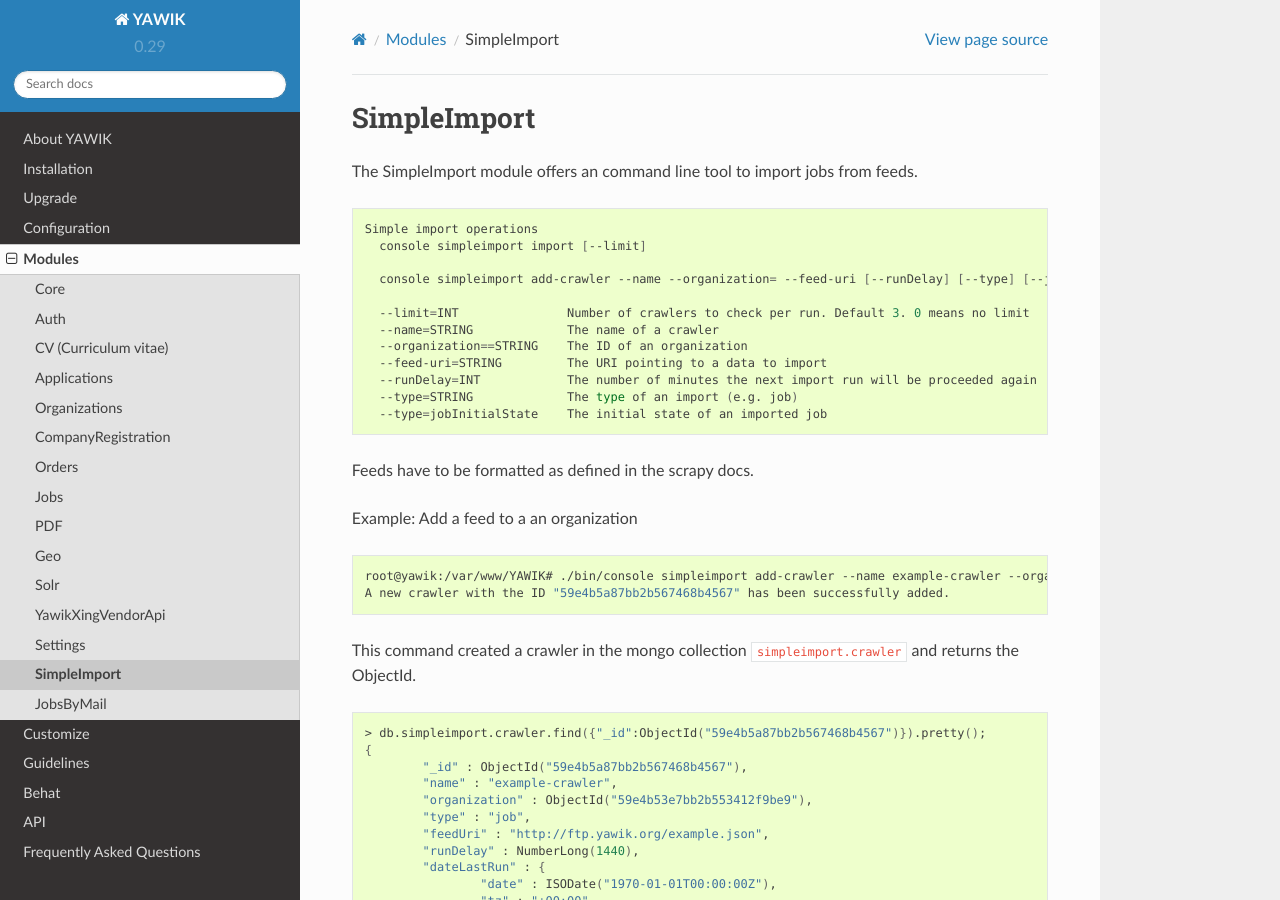
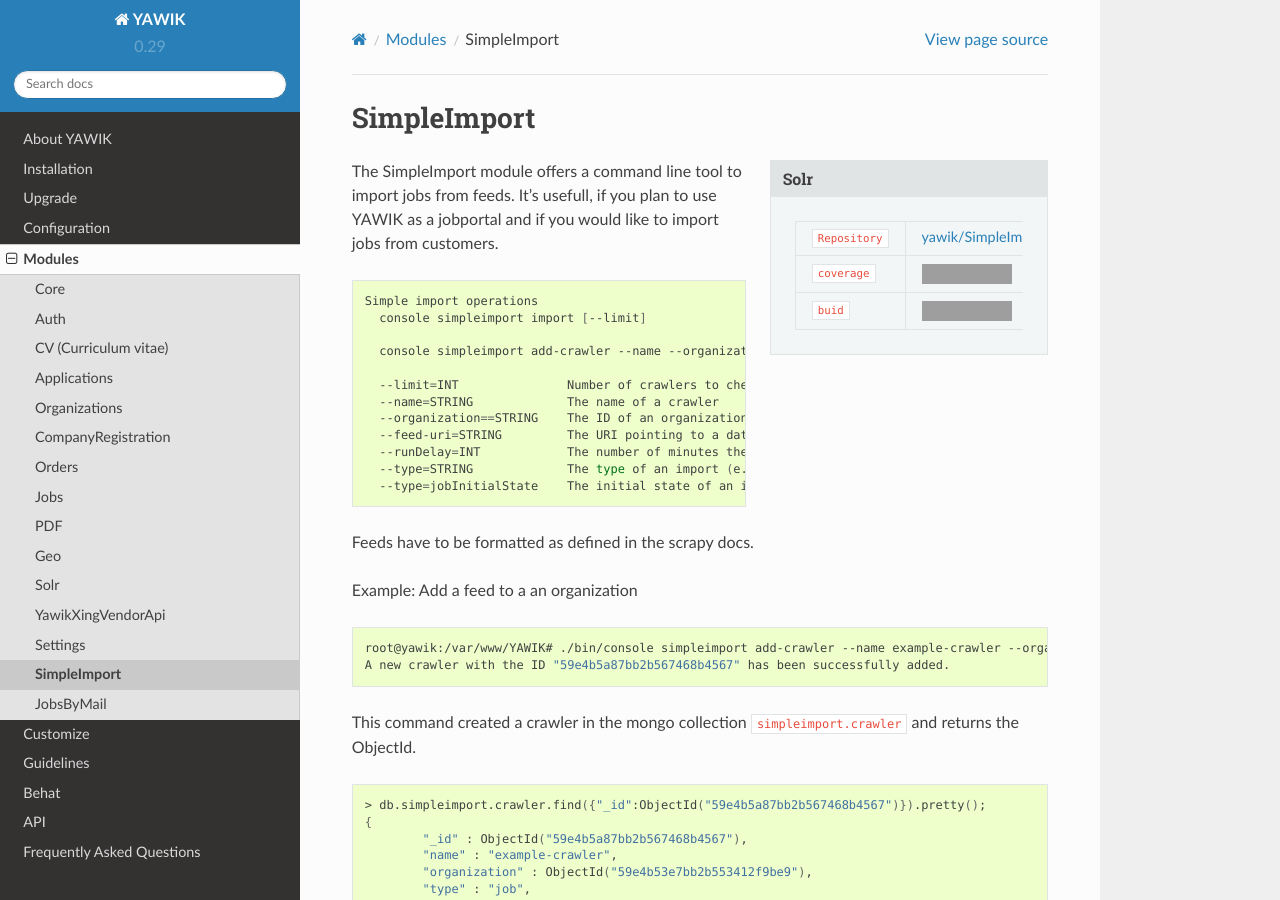
Before and after one commit to cross-solution/YawikDocs, a Sphinx documentation site: the page built from source/modules/simple-import/index.rst, in a window 1280 px wide and 900 px high. Built offline with Sphinx 7.4.7 and the Read the Docs theme 2.0.0, drawn with Linux system fonts in a browser that asks for light colours; a script that is not in the unit is left out; comment, search, counter and statistics services are not loaded; grey boxes are pictures that could not be loaded.

Commit message:
adds travis and coveralls badges

```diff
--- a/source/modules/simple-import/index.rst
+++ b/source/modules/simple-import/index.rst
@@ -5,7 +5,29 @@
 SimpleImport
 ------------
 
-The SimpleImport module offers an  command line tool to import jobs from feeds.
+.. sidebar:: Solr
+
+   =======================  ==========================================
+   ``Repository``            `yawik/SimpleImport`_
+   ``coverage``              |coverage|
+   ``buid``                  |build|
+   =======================  ==========================================
+
+.. |coverage| raw:: html
+
+	<a href='https://coveralls.io/github/yawik/SimpleImport?branch=master'><img src='https://coveralls.io/repos/github/yawik/SimpleImport/badge.svg?branch=master' alt='Coverage Status' /></a>
+
+
+.. |build| raw:: html
+
+        <a href="https://travis-ci.org/yawik/SimpleImport"><img src="https://travis-ci.org/yawik/SimpleImport.svg?branch=master"></a>
+
+
+
+.. _yawik/SimpleImport: https://github.com/yawik/SimpleImport.git
+
+
+The SimpleImport module offers a command line tool to import jobs from feeds. It's usefull, if you plan to use YAWIK as a jobportal and if you would like to import jobs from customers.
 
 
 .. code-block:: sh
```
